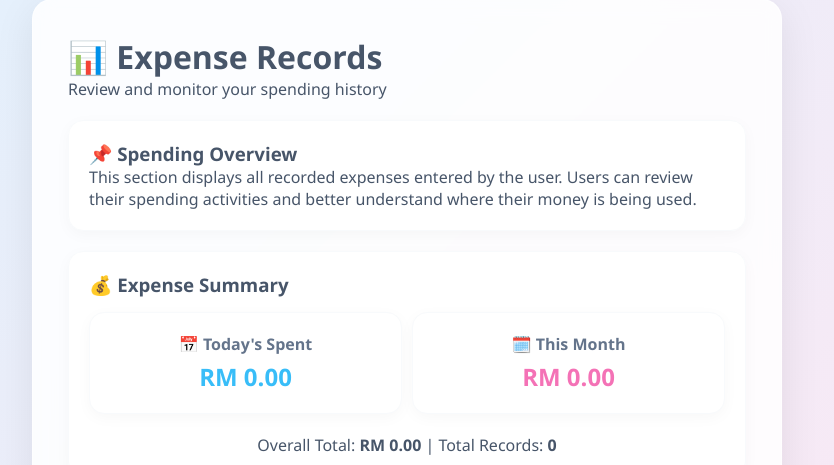
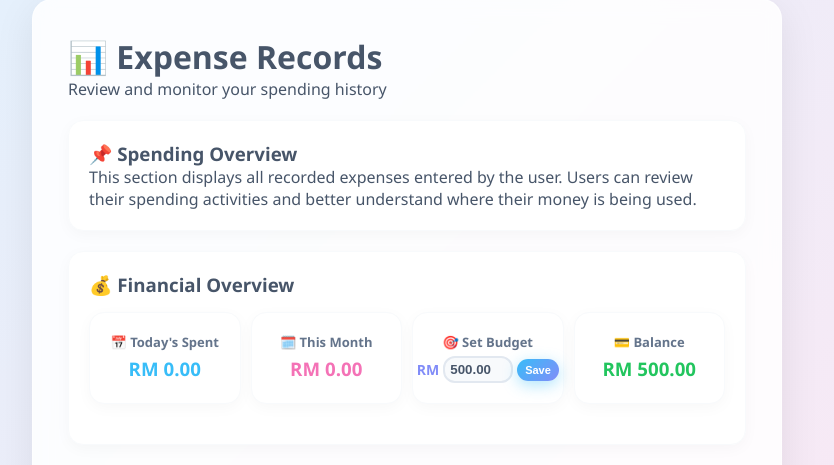
Before and after one commit to yewjoe18/MMU-BohLui, a Flask app: page /list in a window 1280 px wide. Shown: the part 128-593 px from the top of the page, without its empty margins (233-1067 px from the left). Run offline with Flask 3, Linux system fonts and the light colour scheme; the visitor is signed in with stand-in values (Sample User, id 1); data comes from the database, SQL or seed files in the repository; both versions use the stored data as it was after the commit; data that the repository does not hold is empty.

Commit message:
create a balance features

```diff
--- a/app.py
+++ b/app.py
@@ -89,45 +89,70 @@ def add_expense():
 
 from datetime import datetime
 
-@app.route('/list')
+# ✨ UPDATE: 路由现在支持 POST 请求来接收预算更新
+@app.route('/list', methods=['GET', 'POST'])
 def list_expenses():
     if 'student_name' not in session:
         return redirect('/login')
 
     current_email = session.get('student_email')
+
+    # ✨ UPDATE: 处理用户修改预算的请求
+    if request.method == 'POST':
+        new_budget = request.form.get('monthly_budget')
+        if new_budget:
+            update_student_budget(current_email, float(new_budget))
+            flash("Budget updated successfully!", "success")
+            return redirect(url_for('list_expenses'))
+
     db_data = get_expenses(current_email)
 
+    # ✨ UPDATE: 获取当前用户的预算数据
+    student_data = get_student_by_email(current_email)
+    # 数据库栏位索引: 0=id, 1=name, 2=email, 3=hash, 4=budget
+    monthly_budget = student_data[4] if student_data and len(student_data) > 4 else 500.0
 
     total_amount = 0
     daily_total = 0
     monthly_total = 0
     formatted_expenses = []
 
-    today_str = datetime.now().strftime("%Y-%m-%d")  # 比如 '2026-06-16'
-    current_month_str = datetime.now().strftime("%Y-%m") # 比如 '2026-06'
+    today_str = datetime.now().strftime("%Y-%m-%d")
+    current_month_str = datetime.now().strftime("%Y-%m")
 
     for row in db_data:
         amt = float(row[1])
-        date_str = row[5] # 数据库里的 expense_date 是第 6 个栏位 (索引为 5)
+        date_str = row[5]
 
         total_amount += amt
 
-        # 判断是不是今天的消费
         if date_str == today_str:
             daily_total += amt
 
-        # 判断是不是这个月的消费
         if date_str and date_str.startswith(current_month_str):
             monthly_total += amt
 
-        # ✨ UPDATE: 把日期 (row[5]) 也加进列表里传给前端
         formatted_expenses.append([row[0], row[1], row[2], row[3], row[5]])
+
+    # ✨ UPDATE: 核心业务逻辑 - 计算余额与预警状态
+    balance = monthly_budget - monthly_total
+    abs_balance = abs(balance) # 取绝对值，防止显示负号重叠
+
+    budget_status = "normal"
+    if balance < 0:
+        budget_status = "danger"  # 超支变红
+    elif balance < (monthly_budget * 0.2):
+        budget_status = "warning" # 低于 20% 变黄
 
     return render_template('list.html',
                            expenses=formatted_expenses,
                            total=total_amount,
-                           daily_total=daily_total,      # 传给前端
-                           monthly_total=monthly_total)  # 传给前端
+                           daily_total=daily_total,
+                           monthly_total=monthly_total,
+                           monthly_budget=monthly_budget, # 传给前端
+                           balance=balance,               # 传给前端
+                           abs_balance=abs_balance,       # 传给前端
+                           budget_status=budget_status)   # 传给前端
 
 @app.route('/chart')
 def chart():
--- a/database.py
+++ b/database.py
@@ -36,7 +36,6 @@ def get_expenses(current_email):
     conn.close()
     return data
 
-
 def delete_batch_expenses(expense_ids, current_email):
     conn = sqlite3.connect(DB_NAME)
     cursor = conn.cursor()
@@ -47,6 +46,7 @@ def delete_batch_expenses(expense_ids, current_email):
     conn.commit()
     conn.close()
 
+# ✨ UPDATE: 这里是带有 monthly_budget 的新图纸！
 def create_student_table():
     conn = sqlite3.connect(DB_NAME)
     cursor = conn.cursor()
@@ -55,9 +55,14 @@ def create_student_table():
             id INTEGER PRIMARY KEY AUTOINCREMENT,
             student_name TEXT,
             student_email TEXT UNIQUE,
-            password_hash TEXT
+            password_hash TEXT,
+            monthly_budget REAL DEFAULT 500.0
         )
     """)
+    try:
+        cursor.execute("ALTER TABLE students ADD COLUMN monthly_budget REAL DEFAULT 500.0")
+    except:
+        pass
     conn.commit()
     conn.close()
 
@@ -80,3 +85,11 @@ def get_student_by_email(student_email):
     student = cursor.fetchone()
     conn.close()
     return student
+
+# ✨ UPDATE: 更新预算的新功能
+def update_student_budget(student_email, new_budget):
+    conn = sqlite3.connect(DB_NAME)
+    cursor = conn.cursor()
+    cursor.execute("UPDATE students SET monthly_budget = ? WHERE student_email = ?", (new_budget, student_email))
+    conn.commit()
+    conn.close()
--- a/templates/list.html
+++ b/templates/list.html
@@ -52,25 +52,48 @@ list.html
 
         <!-- SUMMARY SECTION -->
         <section class="feature-box">
-            <h3>💰 Expense Summary</h3>
+            <h3>💰 Financial Overview</h3>
 
-            <!-- ✨ UPDATE: 使用你之前写的网格布局实现左右卡片 -->
-            <div class="quick-add-grid" style="margin-top: 15px;">
+            {% if budget_status == 'danger' %}
+            <div style="background-color: #fee2e2; color: #ef4444; padding: 12px; border-radius: 8px; margin-top: 15px; font-weight: bold; text-align: center; border: 2px solid #fca5a5;">
+                🚨 WARNING: Budget Exceeded! You are overspending by RM {{ "%.2f"|format(abs_balance) }}!
+            </div>
+            {% elif budget_status == 'warning' %}
+            <div style="background-color: #fef08a; color: #ca8a04; padding: 12px; border-radius: 8px; margin-top: 15px; font-weight: bold; text-align: center; border: 2px solid #fde047;">
+                ⚠️ CAUTION: Your monthly balance is running low!
+            </div>
+            {% endif %}
+
+            <div class="quick-add-grid" style="margin-top: 15px; grid-template-columns: repeat(auto-fit, minmax(140px, 1fr));">
+
                 <div class="stats-card" style="margin-top: 0; text-align: center;">
-                    <p style="color: #64748b; font-weight: bold;">📅 Today's Spent</p>
-                    <h2 style="color: #38bdf8; margin-top: 5px;">RM {{ "%.2f"|format(daily_total) }}</h2>
+                    <p style="color: #64748b; font-weight: bold; font-size: 13px;">📅 Today's Spent</p>
+                    <h3 style="color: #38bdf8; margin-top: 5px;">RM {{ "%.2f"|format(daily_total) }}</h3>
                 </div>
+
                 <div class="stats-card" style="margin-top: 0; text-align: center;">
-                    <p style="color: #64748b; font-weight: bold;">🗓️ This Month</p>
-                    <h2 style="color: #f472b6; margin-top: 5px;">RM {{ "%.2f"|format(monthly_total) }}</h2>
+                    <p style="color: #64748b; font-weight: bold; font-size: 13px;">🗓️ This Month</p>
+                    <h3 style="color: #f472b6; margin-top: 5px;">RM {{ "%.2f"|format(monthly_total) }}</h3>
                 </div>
+
+                <div class="stats-card" style="margin-top: 0; text-align: center;">
+                    <p style="color: #64748b; font-weight: bold; font-size: 13px;">🎯 Set Budget</p>
+                    <form method="POST" action="/list" style="margin-top: 5px; display: flex; justify-content: center; align-items: center; gap: 4px;">
+                        <span style="font-weight: bold; color: #818cf8; font-size: 14px;">RM</span>
+                        <input type="number" name="monthly_budget" value="{{ "%.2f"|format(monthly_budget) }}" step="0.01" style="width: 70px; padding: 4px; margin: 0; text-align: center; font-weight: bold; color: #475569;" required>
+                        <button type="submit" style="width: auto; padding: 5px 8px; margin: 0; font-size: 11px;">Save</button>
+                    </form>
+                </div>
+
+                <div class="stats-card" style="margin-top: 0; text-align: center; {% if budget_status == 'danger' %}border: 2px solid #ef4444; background: #fef2f2;{% endif %}">
+                    <p style="color: #64748b; font-weight: bold; font-size: 13px;">💳 Balance</p>
+                    <h3 style="margin-top: 5px; {% if budget_status == 'danger' %}color: #ef4444;{% elif budget_status == 'warning' %}color: #ca8a04;{% else %}color: #22c55e;{% endif %}">
+                        {% if balance < 0 %}- {% endif %}RM {{ "%.2f"|format(abs_balance) }}
+                    </h3>
+                </div>
+
             </div>
-
-            <p style="text-align: center; margin-top: 15px; color: #475569;">
-                Overall Total: <strong>RM {{ "%.2f"|format(total) }}</strong> | Total Records: <strong>{{ expenses|length }}</strong>
-            </p>
         </section>
-
         <!-- EXPENSE TABLE SECTION -->
     <section class="table-section">
     <form action="/delete_batch" method="POST">
```
Also changed, not shown: expense.db.
